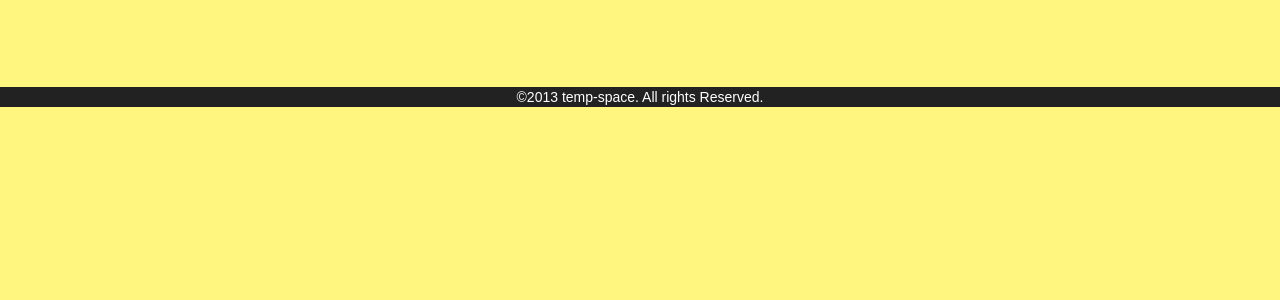
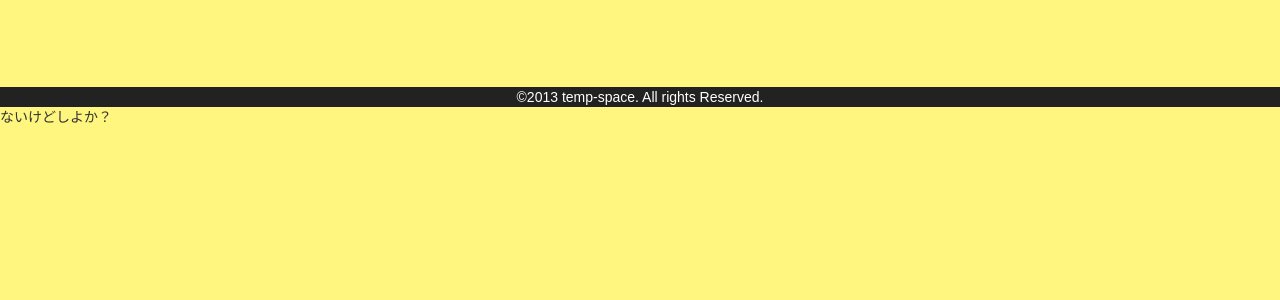
Before and after one commit to 8705/higgs, a CakePHP app: the page made by app/View/Tasks/add.ctp in a window 1280 px wide; the page is wider, and only the part inside the window is pictured. Shown: the part 313-613 px from the top of that part. Run offline with PHP 8.4 and a stand-in for CakePHP, Linux system fonts and the light colour scheme; the template is opened without the code that fills it, so the values that code supplies are empty; form fields are guessed from the names that the template uses; some libraries are stand-ins or nearby versions.

Commit message:
git問題解決！

```diff
--- a/app/View/Layouts/default.ctp
+++ b/app/View/Layouts/default.ctp
@@ -113,5 +113,6 @@
 <?php echo isset($token)?"<script>var token = '{$token}'</script>":"";?>
 <?php echo $this->Html->script('ajax'); ?>
 <?php echo $this->Js->writeBuffer(array( 'inline' => 'true')); ?>
+<p>ないけどしよか？</p>
 </body>
 </html>
```
